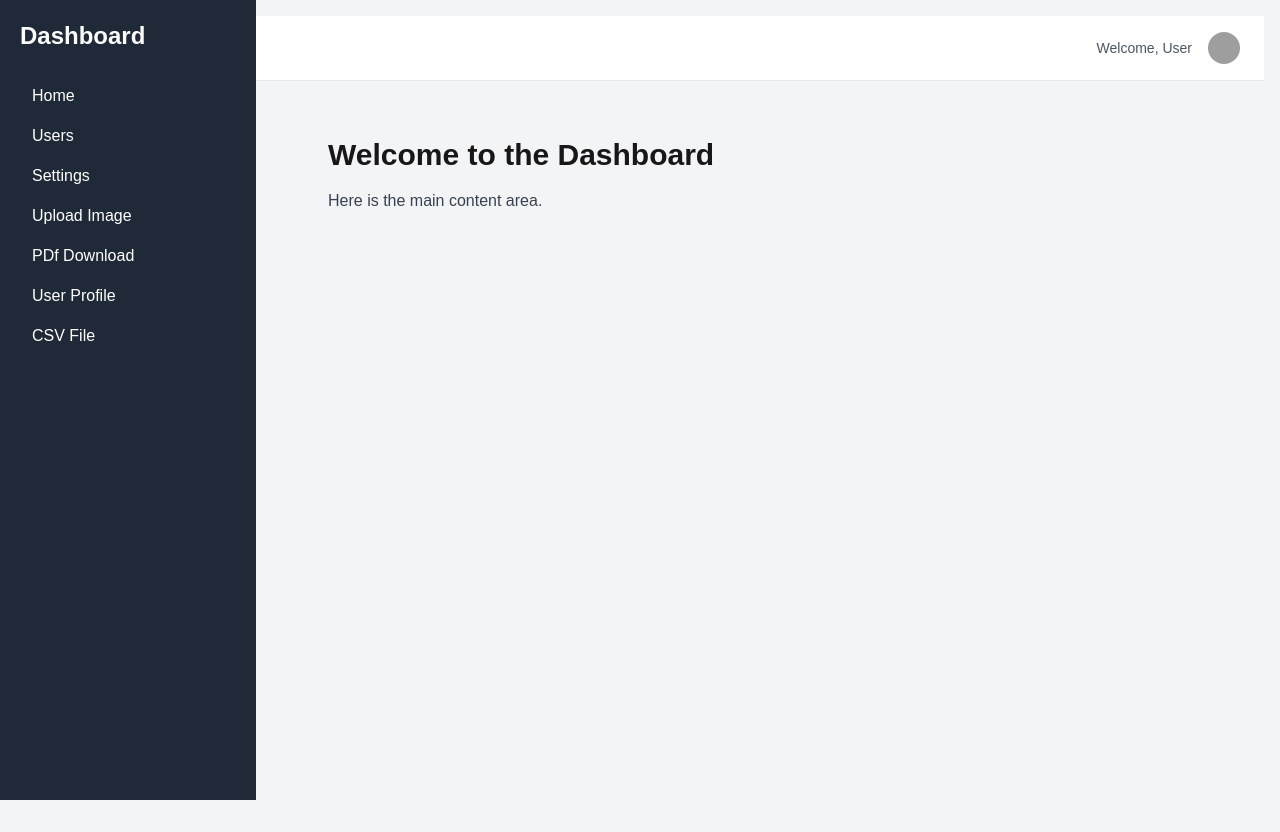
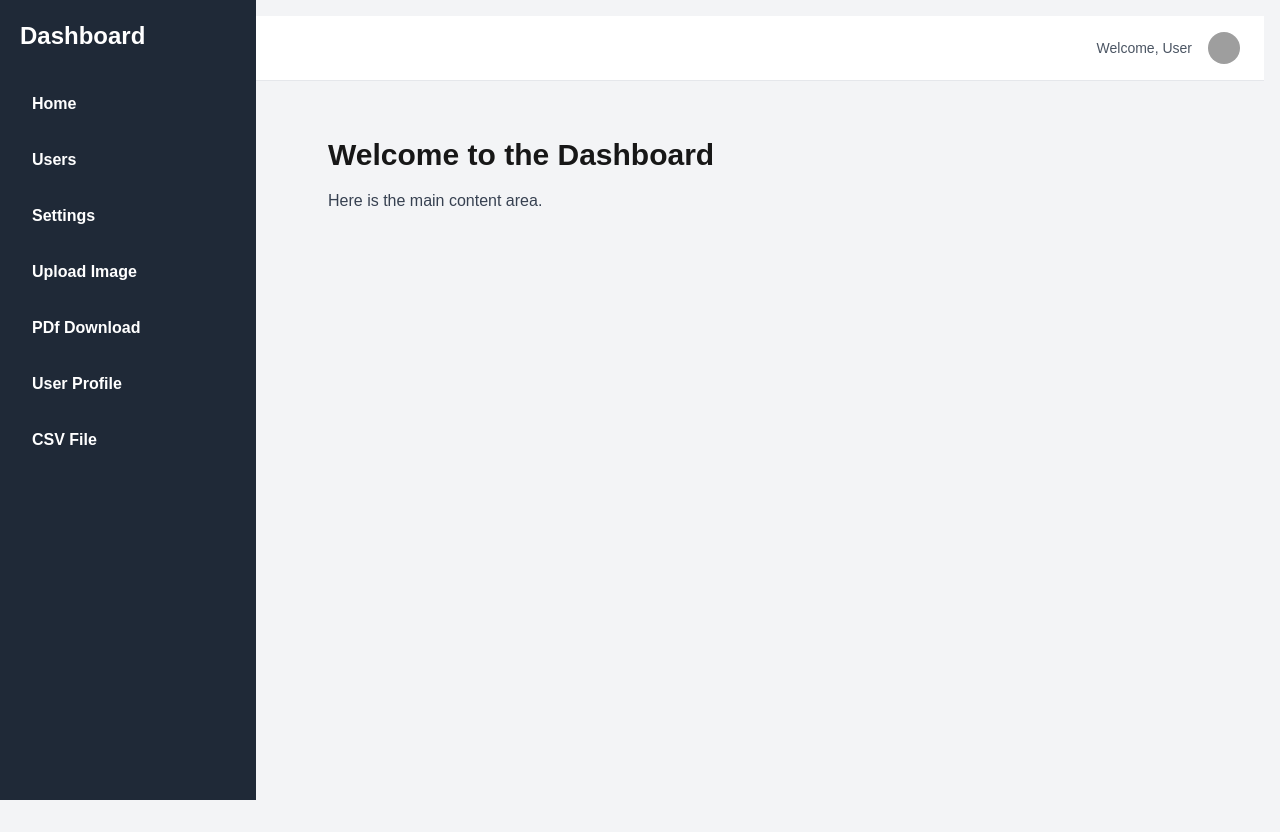
Before and after one commit to ajay-appsfactor/NextJS-Dashboard, a Next.js app: page /invoice in a window 1280 px wide. Built offline with nearby package versions, Linux system fonts and the light colour scheme; grey boxes are pictures that could not be loaded.

Commit message:
update invoice sidebar

```diff
--- a/src/app/control-panel/components/Siderbar.js
+++ b/src/app/control-panel/components/Siderbar.js
@@ -1,39 +1,54 @@
+"use client";
+
+import { usePathname } from "next/navigation";
 import Link from "next/link";
 
 export default function Sidebar() {
+  const pathname = usePathname();
+
+  function NavLink({ href, children }) {
+    const pathname = usePathname();
+    const isActive = pathname === href;
+
+    return (
+      <Link
+        href={href}
+        className={
+          isActive
+            ? "text-blue-800 font-semibold bg-blue-200 px-3 py-2 rounded"
+            : "text-white font-semibold hover:bg-gray-700  px-3 py-2 rounded"
+        }
+      >
+        {children}
+      </Link>
+    );
+  }
+
   return (
     <div className="h-screen w-64 bg-gray-800 text-white fixed top-0 left-0 p-5">
       <h2 className="text-2xl font-bold mb-8">Dashboard</h2>
       <nav className="flex flex-col gap-4">
-        <Link href="/invoice/home">
-          <span className="hover:bg-gray-700 px-3 py-2 rounded">Home</span>
-        </Link>
-        <Link href="/users">
-          <span className="hover:bg-gray-700 px-3 py-2 rounded">Users</span>
-        </Link>
-        <Link href="/settings">
-          <span className="hover:bg-gray-700 px-3 py-2 rounded">Settings</span>
-        </Link>
-        <Link href="/invoice/upload">
-          <span className="hover:bg-gray-700 px-3 py-2 rounded">
-            Upload Image
-          </span>
-        </Link>
-        <Link href="/invoice/table-pdf">
-          <span className="hover:bg-gray-700 px-3 py-2 rounded">
-            PDf Download
-          </span>
-        </Link>
-        <Link href="/invoice/profile">
-          <span className="hover:bg-gray-700 px-3 py-2 rounded">
-            User Profile
-          </span>
-        </Link>
-        <Link href="/invoice/csv">
-          <span className="hover:bg-gray-700 px-3 py-2 rounded">
-            CSV File
-          </span>
-        </Link>
+        <NavLink href="/invoice/home">
+          <span>Home</span>
+        </NavLink>
+        <NavLink href="/users">
+          <span>Users</span>
+        </NavLink>
+        <NavLink href="/settings">
+          <span>Settings</span>
+        </NavLink>
+        <NavLink href="/invoice/upload">
+          <span>Upload Image</span>
+        </NavLink>
+        <NavLink href="/invoice/table-pdf">
+          <span>PDf Download</span>
+        </NavLink>
+        <NavLink href="/invoice/profile">
+          <span>User Profile</span>
+        </NavLink>
+        <NavLink href="/invoice/csv">
+          <span>CSV File</span>
+        </NavLink>
       </nav>
     </div>
   );
```
